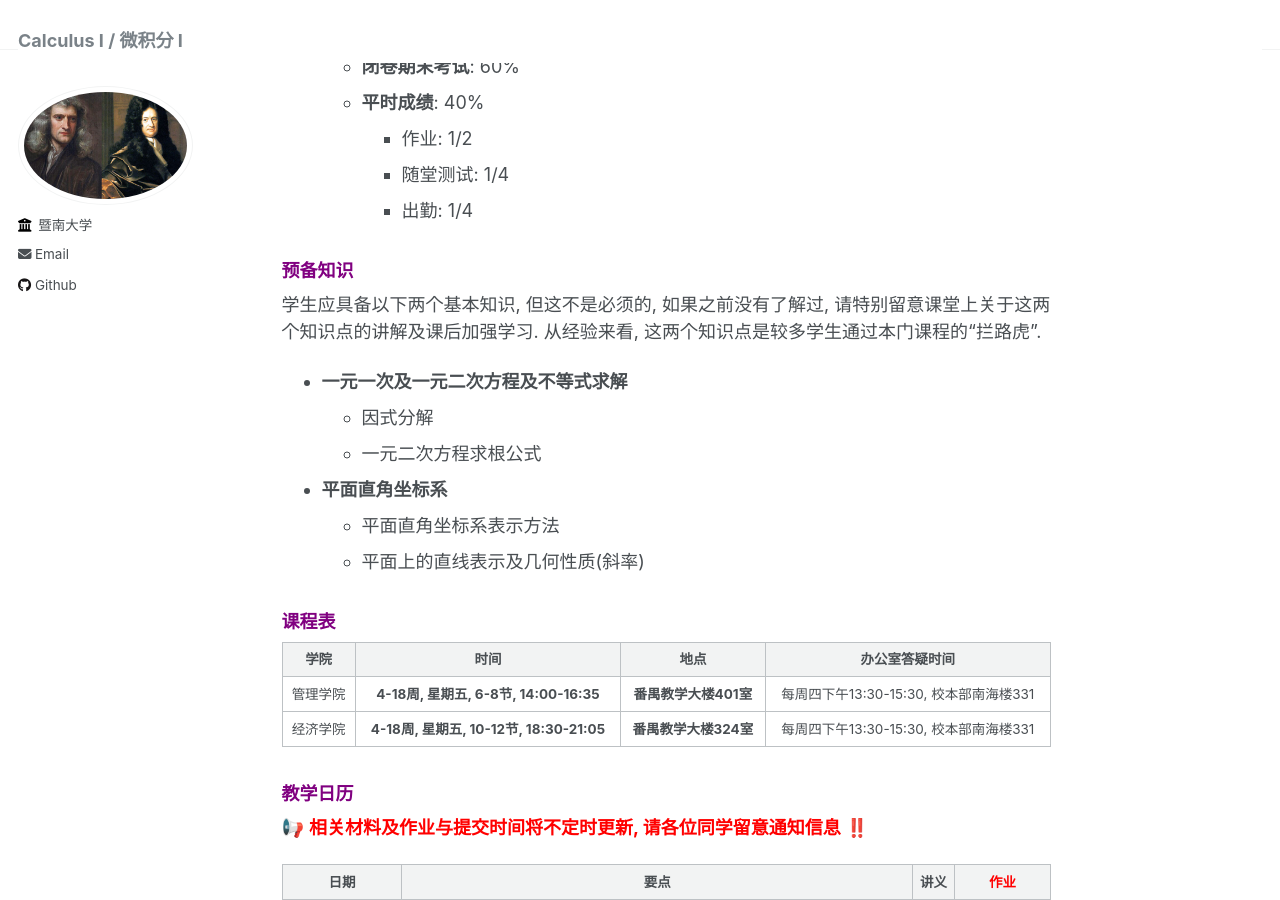
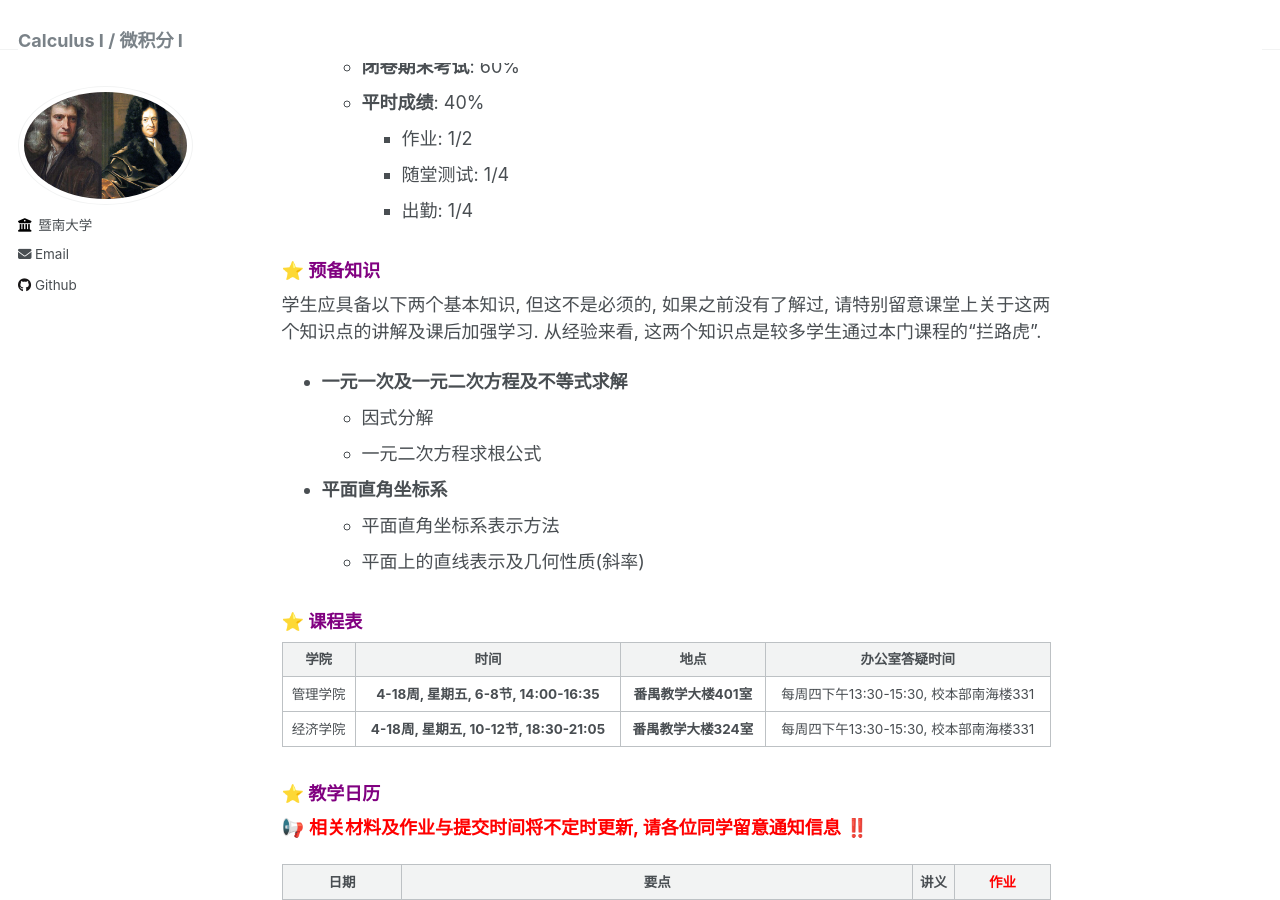
Before and after one commit to wangyuanhao/calculus_course_webpage, a Jekyll site: the page built from _pages/about.md, in a window 1280 px wide and 900 px high, scrolled down 503 px. Built offline with Jekyll 4.4.1, drawn with Linux system fonts in a browser that asks for light colours.

Commit message:
Update about.md

```diff
--- a/_pages/about.md
+++ b/_pages/about.md
@@ -25,7 +25,7 @@ redirect_from:
     * 随堂测试: 1/4
     * 出勤: 1/4
 
-### <font color=purple><a name='1' style="text-decoration:none;color:purple">预备知识</a></font>
+### ⭐️ <font color=purple><a name='1' style="text-decoration:none;color:purple">预备知识</a></font>
 
 学生应具备以下两个基本知识, 但这不是必须的, 如果之前没有了解过, 请特别留意课堂上关于这两个知识点的讲解及课后加强学习. 从经验来看, 这两个知识点是较多学生通过本门课程的“拦路虎”.
 
@@ -36,14 +36,14 @@ redirect_from:
   * 平面直角坐标系表示方法
   * 平面上的直线表示及几何性质(斜率)
 
-### <a name="2" style="text-decoration:none;color:purple">课程表</a>
+### ⭐️ <a name="2" style="text-decoration:none;color:purple">课程表</a>
 
 |   学院   |                   时间                   |         地点          |             办公室答疑时间             |
 | :------: | :--------------------------------------: | :-------------------: | :------------------------------------: |
 | 管理学院 |  **4-18周, 星期五, 6-8节, 14:00-16:35**  | **番禺教学大楼401室** | 每周四下午13:30-15:30, 校本部南海楼331 |
 | 经济学院 | **4-18周, 星期五, 10-12节, 18:30-21:05** | **番禺教学大楼324室** | 每周四下午13:30-15:30, 校本部南海楼331 |
 
-### <a name="3" style="text-decoration:none;color:purple">教学日历</a>
+### ⭐️ <a name="3" style="text-decoration:none;color:purple">教学日历</a>
 
 📢 **<font color=red>相关材料及作业与提交时间将不定时更新, 请各位同学留意通知信息</font>** ‼️
 
@@ -118,10 +118,10 @@ redirect_from:
 |                |                     期末考注意事项与答疑                     |      |                             |
 |                |                                                              |      |                             |
 
-### <a name="4" style="text-decoration:none;color:purple">往年期末考试题</a>
+### ⭐️ <a name="4" style="text-decoration:none;color:purple">往年期末考试题</a>
 
 * 2023秋期末考试卷
 
-### <a name="5" style="text-decoration:none;color:purple">版本信息</a>
+### ⭐️ <a name="5" style="text-decoration:none;color:purple">版本信息</a>
 
 * 📢 2024-08-23创建版本
```
